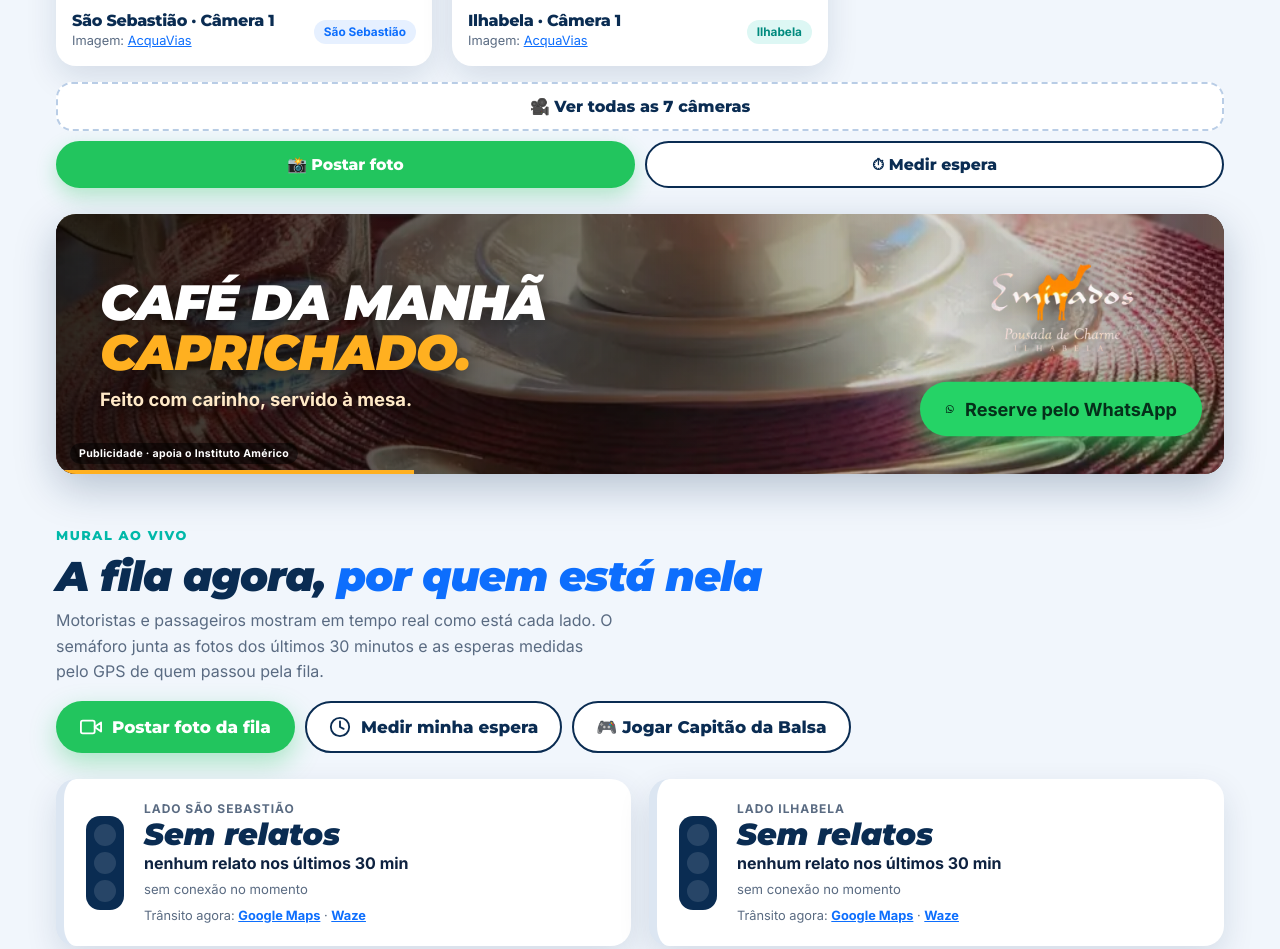
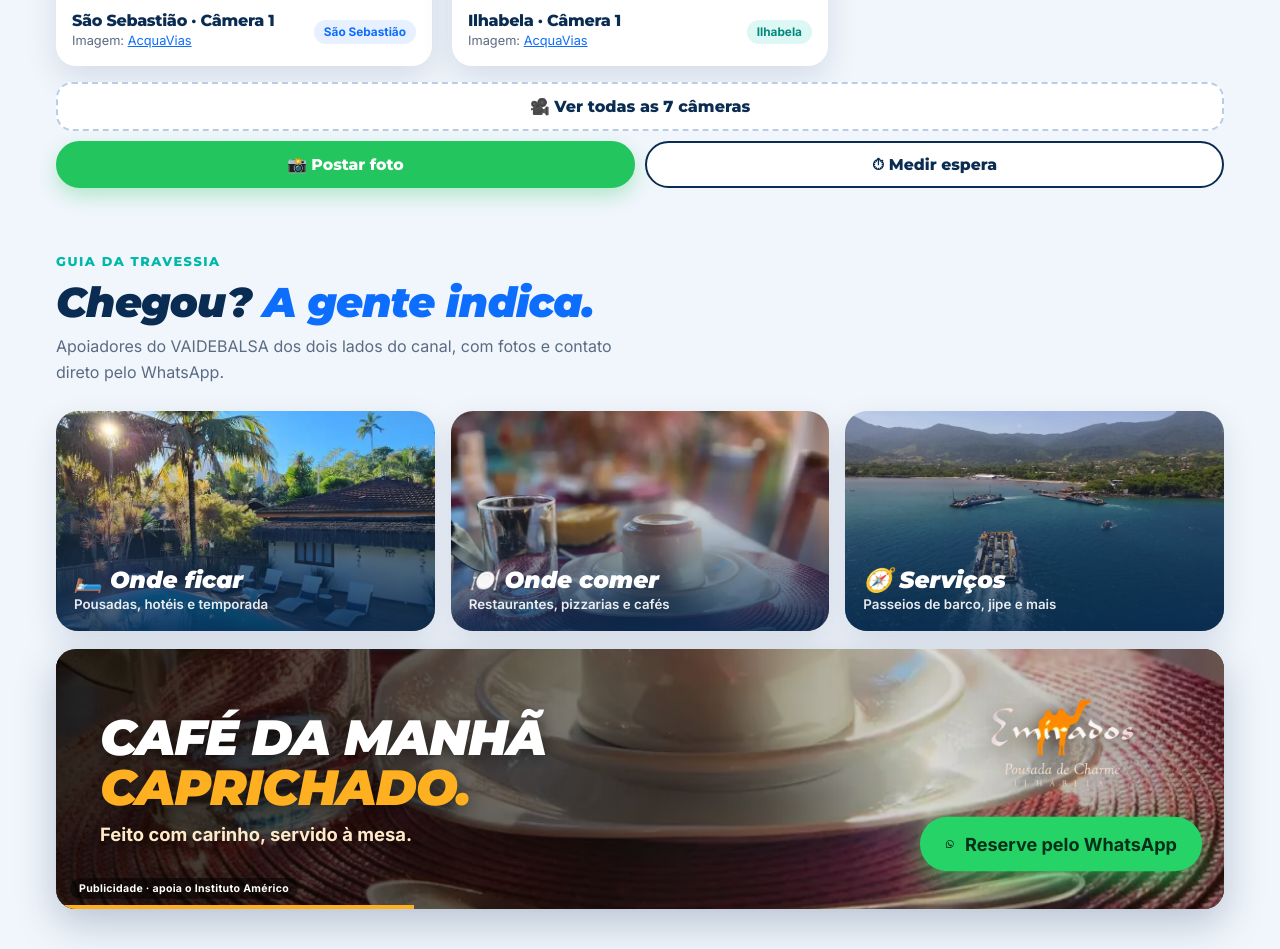
Before and after one commit to rodrigoamerico2019-ui/vaidebalsa, a plain HTML site: page index.html in a window 1280 px wide. Shown: the part 1225-2174 px from the top of the page. Drawn offline with nearby package versions, Linux system fonts and the light colour scheme; no server answers.

Commit message:
Home: guia da travessia logo abaixo de Postar foto/Medir espera, banner em seguida
Co-Authored-By: Claude Opus 5.5 <noreply@anthropic.com>

```diff
--- a/css/style.css
+++ b/css/style.css
@@ -1038,3 +1038,8 @@ dialog.lc-zoom::backdrop{background:rgba(4,12,24,.94)}
   .lc-seta{display:none}
   .lc-bloco{padding:18px}
 }
+
+/* guia logo abaixo das câmeras, banner depois */
+.secao-cams + .guia-home{padding:34px 0 0}
+.banner-home{margin-top:8px}
+.banner-home + .secao.fila{padding-top:40px}
--- a/index.html
+++ b/index.html
@@ -22,7 +22,7 @@
 <link rel="stylesheet" href="https://fonts.googleapis.com/css2?family=Inter:wght@400;500;600;700&family=Montserrat:ital,wght@0,700;0,800;0,900;1,800;1,900&display=swap">
 <link rel="preload" as="image" href="img/embaixador.webp">
 <link rel="preload" as="image" href="img/travessia.webp">
-<link rel="stylesheet" href="css/style.css?v=43">
+<link rel="stylesheet" href="css/style.css?v=44">
 <script type="application/ld+json">
 {
   "@context":"https://schema.org",
@@ -136,6 +136,26 @@
         </div>
       </div>
 
+
+    </div>
+  </section>
+
+  <section class="secao guia-home" aria-labelledby="tit-guia">
+    <div class="wrap">
+      <div class="secao-cab"><div>
+        <span class="rotulo">Guia da travessia</span>
+        <h2 id="tit-guia">Chegou? <em>A gente indica.</em></h2>
+        <p class="lead">Apoiadores do VAIDEBALSA dos dois lados do canal, com fotos e contato direto pelo WhatsApp.</p>
+      </div></div>
+      <div class="gh-grade">
+        <a class="gh-card" href="onde-ficar.html"><img src="img/guia/emirados/piscina-1.webp" alt="" loading="lazy"><span class="gh-txt"><b>🛏️ Onde ficar</b><small>Pousadas, hotéis e temporada</small></span></a>
+        <a class="gh-card" href="onde-comer.html"><img src="img/guia/emirados/cafe-1.webp" alt="" loading="lazy"><span class="gh-txt"><b>🍽️ Onde comer</b><small>Restaurantes, pizzarias e cafés</small></span></a>
+        <a class="gh-card" href="servicos.html"><img src="img/travessia.webp" alt="" loading="lazy"><span class="gh-txt"><b>🧭 Serviços</b><small>Passeios de barco, jipe e mais</small></span></a>
+      </div>
+    </div>
+  </section>
+
+  <div class="wrap banner-home">
       <!-- BANNER 1 · abaixo das câmeras (anunciante: Emirados Pousada de Charme) -->
       <div class="adx-wrap">
         <a class="adx" id="banner-cameras" data-anuncio="emirados" href="https://wa.me/5524988541645?text=Ol%C3%A1!%20Vi%20a%20pousada%20no%20VAIDEBALSA%20e%20quero%20fazer%20uma%20reserva." target="_blank" rel="noopener sponsored" aria-label="Emirados Pousada de Charme em Ilhabela: reserve pelo WhatsApp">
@@ -159,8 +179,7 @@
           <span class="adx-barra" aria-hidden="true"></span>
         </a>
       </div>
-    </div>
-  </section>
+  </div>
 
   <section class="secao fila" id="fila" aria-labelledby="tit-fila">
     <div class="wrap">
@@ -301,21 +320,6 @@
   <div id="toast" class="toast" role="status" aria-live="polite"></div>
 
   <div class="wrap"><div class="anuncio" data-anuncio="meio" hidden></div></div>
-
-  <section class="secao guia-home" aria-labelledby="tit-guia">
-    <div class="wrap">
-      <div class="secao-cab"><div>
-        <span class="rotulo">Guia da travessia</span>
-        <h2 id="tit-guia">Chegou? <em>A gente indica.</em></h2>
-        <p class="lead">Apoiadores do VAIDEBALSA dos dois lados do canal, com fotos e contato direto pelo WhatsApp.</p>
-      </div></div>
-      <div class="gh-grade">
-        <a class="gh-card" href="onde-ficar.html"><img src="img/guia/emirados/piscina-1.webp" alt="" loading="lazy"><span class="gh-txt"><b>🛏️ Onde ficar</b><small>Pousadas, hotéis e temporada</small></span></a>
-        <a class="gh-card" href="onde-comer.html"><img src="img/guia/emirados/cafe-1.webp" alt="" loading="lazy"><span class="gh-txt"><b>🍽️ Onde comer</b><small>Restaurantes, pizzarias e cafés</small></span></a>
-        <a class="gh-card" href="servicos.html"><img src="img/travessia.webp" alt="" loading="lazy"><span class="gh-txt"><b>🧭 Serviços</b><small>Passeios de barco, jipe e mais</small></span></a>
-      </div>
-    </div>
-  </section>
 
   <section class="secao planeje" id="planeje-travessia" aria-labelledby="tit-planeje">
     <div class="wrap">
```
